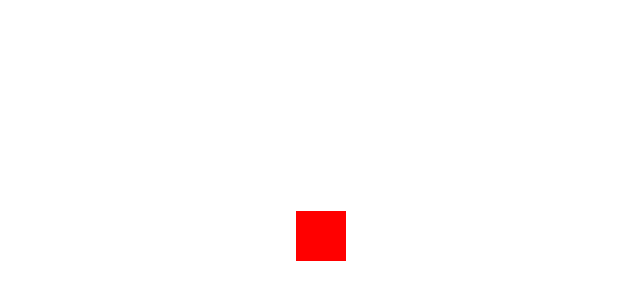
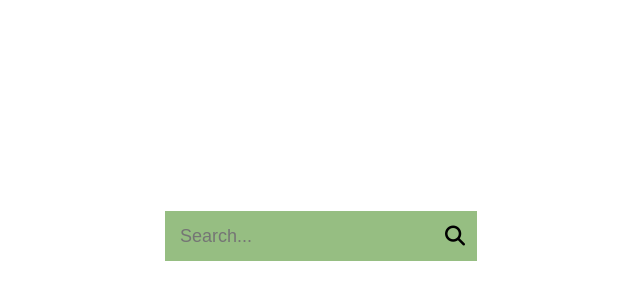
Before and after one commit to RubenValls/hidden-search, a plain HTML site: page index.html in a window 1280 px wide. Shown: the part 164-464 px from the top of the page, without its empty margins (319-959 px from the left). Drawn offline with Linux system fonts and the light colour scheme.

Commit message:
added search bar but without functionalityç

```diff
--- a/index.html
+++ b/index.html
@@ -7,8 +7,14 @@
 </head>
 <body>
     <div class="container">
-        <div class="search-container"></div>
+        <div class="search-container">
+            <input type="text" placeholder="Search...">
+            <button>
+                <i class="fa-solid fa-magnifying-glass fa-xl" style="color: #000000;"></i>
+            </button>
+        </div>
     </div>
     <script src="script.js"></script>
+    <script src="https://kit.fontawesome.com/90f76945fa.js" crossorigin="anonymous"></script>
 </body>
 </html>
--- a/styles.css
+++ b/styles.css
@@ -15,6 +15,30 @@ body{
     justify-content: center;
     align-items: center;
     height: 50px;
+    width: auto;
+}
+
+.search-container button {
     width: 50px;
-    background-color: red;
+    height: 100%;
+    border: none;
+    background-color: rgb(150, 190, 130);
 }
+
+.search-container button:hover {
+    cursor: pointer;
+}
+
+.search-container input {
+    width: 100%;
+    height: 100%;
+    border: none;
+    background-color: rgb(150, 190, 130);
+    color: white;
+    padding: 15px;
+    font-size: large;
+}
+
+.search-container input:focus {
+    outline: none;
+}
```
